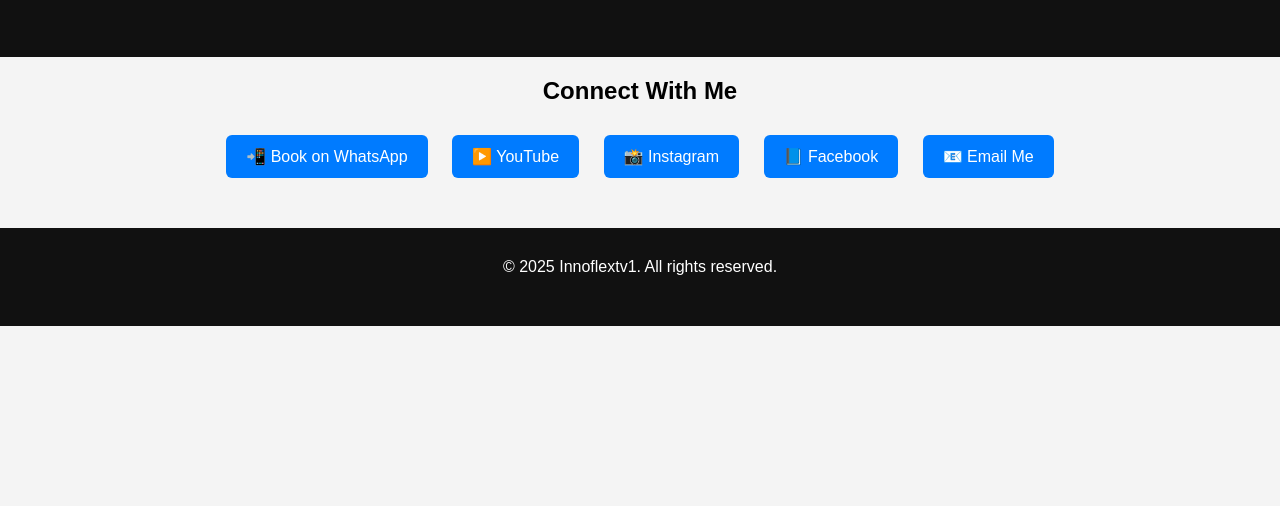
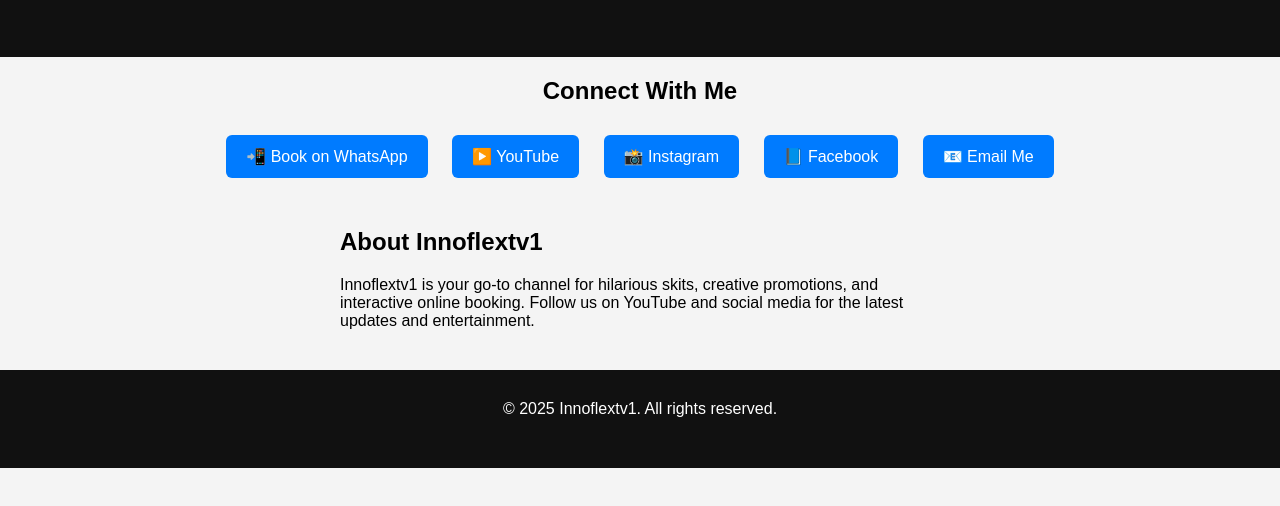
Before and after one commit to innoflextv1/innoflextv1.github.io, a plain HTML site: page index.html in a window 1280 px wide. Shown: the part 98-604 px from the top of the page. Drawn offline with Linux system fonts and the light colour scheme.

Commit message:
Update index.html

```diff
--- a/index.html
+++ b/index.html
@@ -57,7 +57,12 @@
     <a class="button" href="https://www.instagram.com/innoflextv1" target="_blank">📸 Instagram</a>
     <a class="button" href="https://www.facebook.com/share/1JAgLmFXHF/?mibextid=wwXIfr" target="_blank">📘 Facebook</a>
     <a class="button" href="mailto:innocentbenjaimin02@gmail.com">📧 Email Me</a>
-  </main>
+  </main> <section style="margin: 40px auto; max-width: 600px; padding: 0 20px; text-align: left;">
+  <h2>About Innoflextv1</h2>
+  <p>
+    Innoflextv1 is your go-to channel for hilarious skits, creative promotions, and interactive online booking. Follow us on YouTube and social media for the latest updates and entertainment.
+  </p>
+</section>
 
   <footer>
     <p>&copy; 2025 Innoflextv1. All rights reserved.</p>
```
